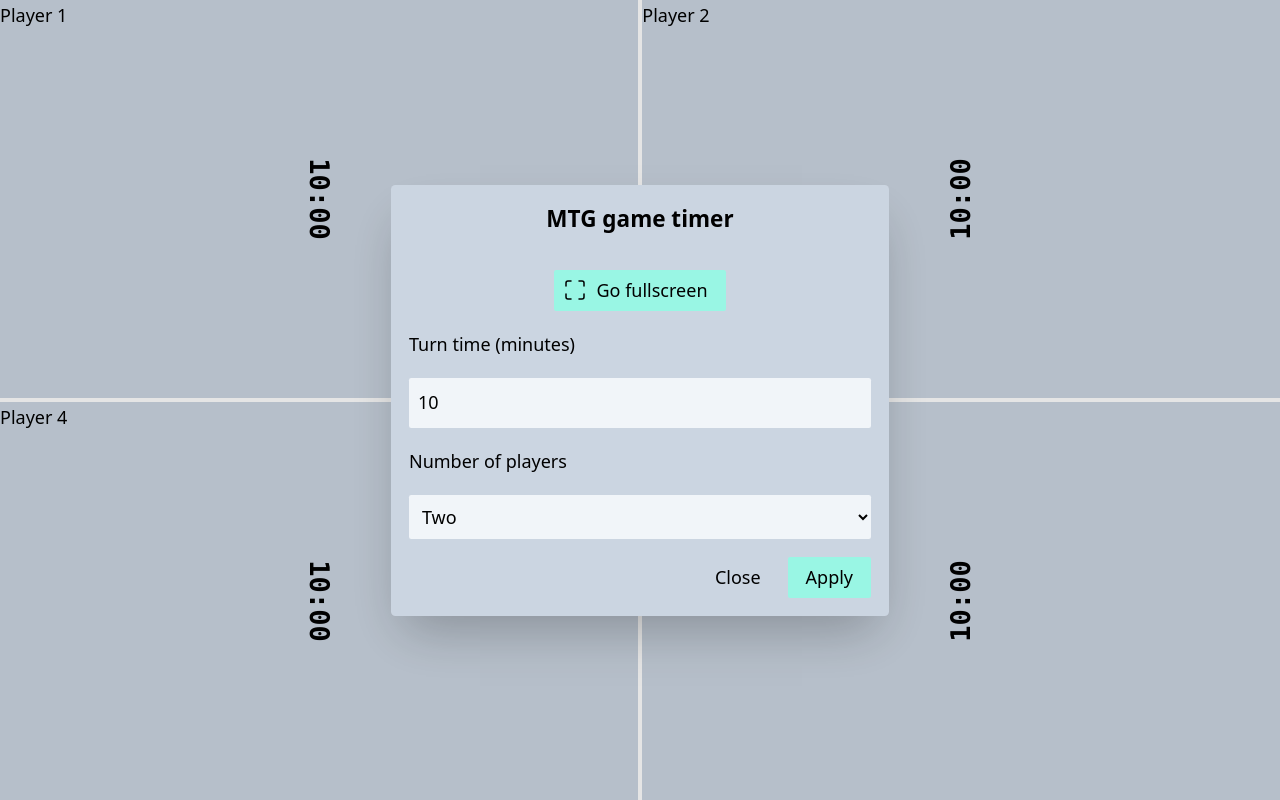
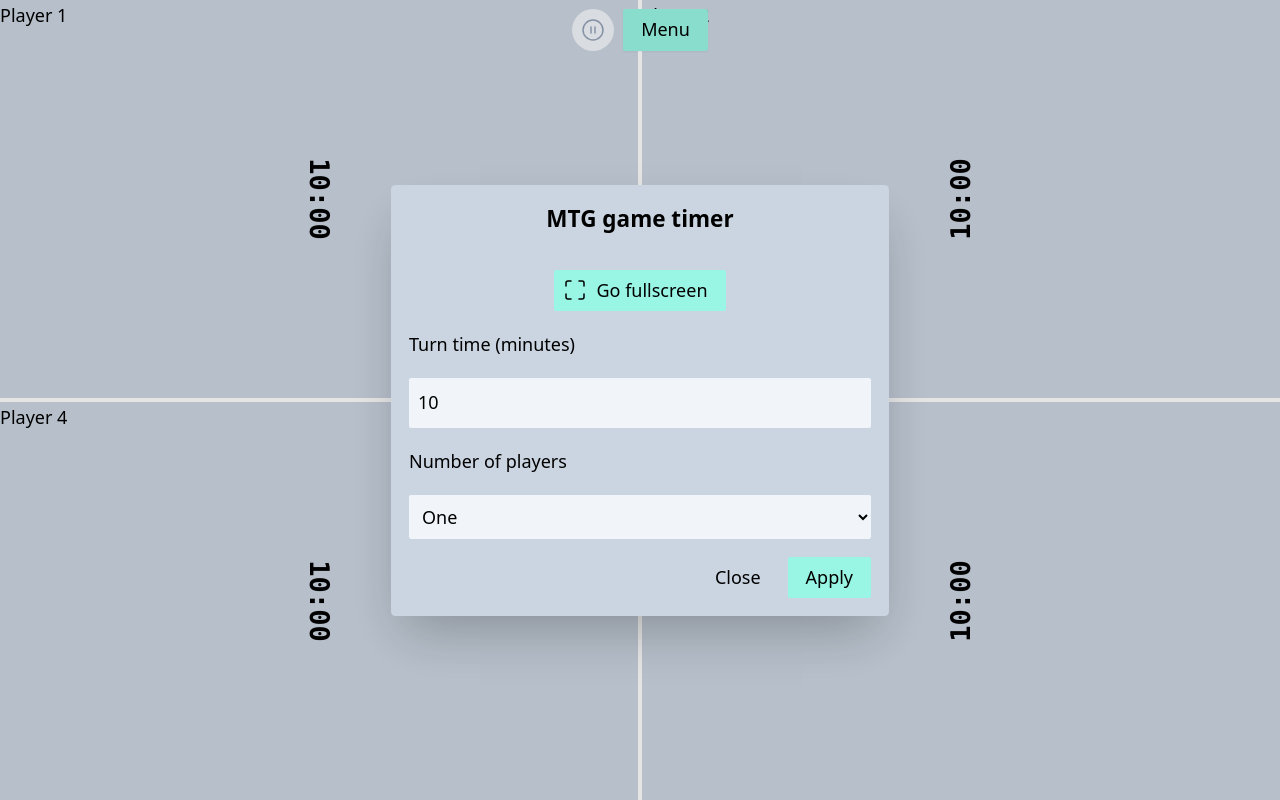
Before and after one commit to zadeviggers/mtg-timer, a website built with Vite: page index.html in a window 1280 px wide. Both pictures are taken after a click on the button "Menu". Built offline with nearby package versions, Linux system fonts and the light colour scheme.

Commit message:
Add one player mode, and move controls to top of page

```diff
--- a/index.html
+++ b/index.html
@@ -19,7 +19,7 @@
 			class="flex h-screen w-screen flex-wrap gap-1"
 			id="timers"></div>
 		<div
-			class="fixed top-1/2 left-1/2 flex -translate-x-1/2 -translate-y-1/2 gap-2">
+			class="fixed top-0 left-0 right-0 flex w-full justify-center gap-2 p-2">
 			<button
 				class="select-none rounded-full bg-teal-200 p-2 shadow-sm hover:bg-teal-300 disabled:bg-slate-100 disabled:text-slate-400 disabled:shadow-none dark:bg-teal-500 hover:dark:bg-teal-400 dark:disabled:bg-slate-800 dark:disabled:text-slate-400"
 				id="pause-button"
@@ -141,6 +141,7 @@
 						class="ml-auto w-[inherit] rounded-sm bg-slate-100 p-2 dark:bg-slate-900"
 						name="player-count"
 						id="player-count">
+						<option value="1">One</option>
 						<option value="2">Two</option>
 						<option value="3">Three</option>
 						<option value="4">Four</option>
--- a/src/main.ts
+++ b/src/main.ts
@@ -37,6 +37,7 @@
 // This layouts system means I can set it up so that the order of play goes around
 // rather than side to side and down.
 const layouts: Record<number, (ms: number) => string> = {
+	1: (ms) => renderLayout([[1, "down"]], ms),
 	2: (ms) =>
 		renderLayout(
 			[
```
